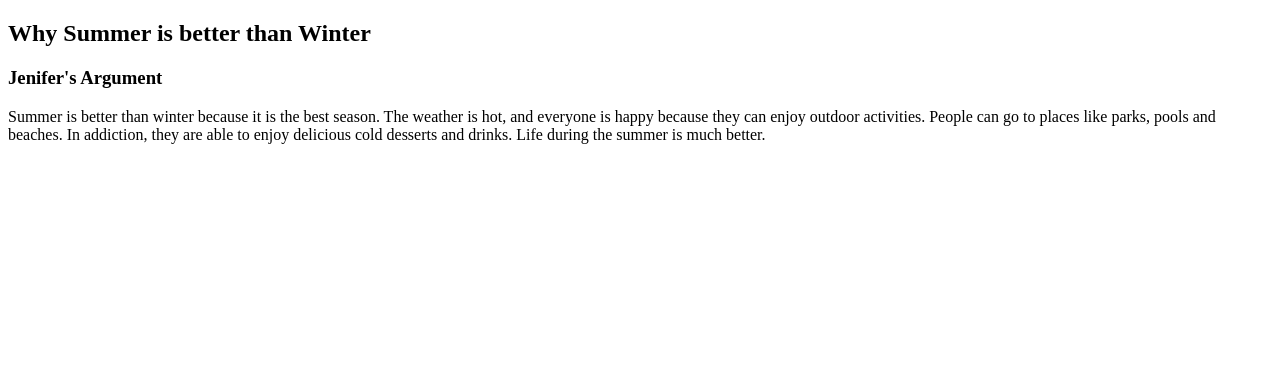
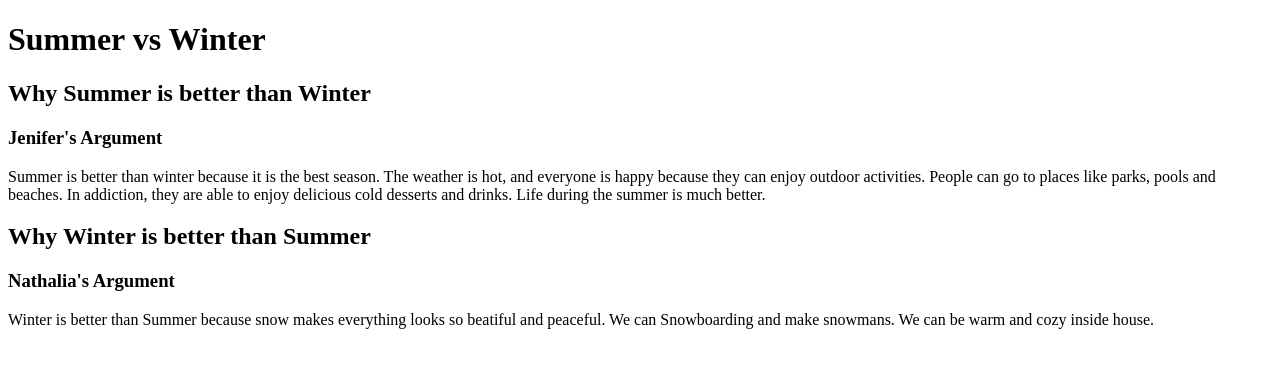
Before and after one commit to NathaliaLima-Front/mid-term-part1, a plain HTML site: page index.html in a window 1280 px wide. Drawn offline with Linux system fonts and the light colour scheme.

Commit message:
Added argument
In this commit, Nathalia argued that winter is better than summer.

```diff
--- a/index.html
+++ b/index.html
@@ -5,6 +5,8 @@
     <title>Midterm</title>
 </head>
 <body>
+
+    <h1>Summer vs Winter</h1>
 
     <section>
         <h2>Why Summer is better than Winter</h2>
@@ -16,5 +18,16 @@
 
     </section>
 
+    <section>
+        <h2>Why Winter is better than Summer</h2>
+
+        <h3>Nathalia's Argument</h3>
+
+        <p>Winter is better than Summer because snow makes everything looks so beatiful and peaceful.
+            We can Snowboarding and make snowmans.
+            We can be warm and cozy inside house.
+        </p>
+    </section>
+
 </body>
 </html>
```
Lines whose indentation alone changed are shown as unchanged.
